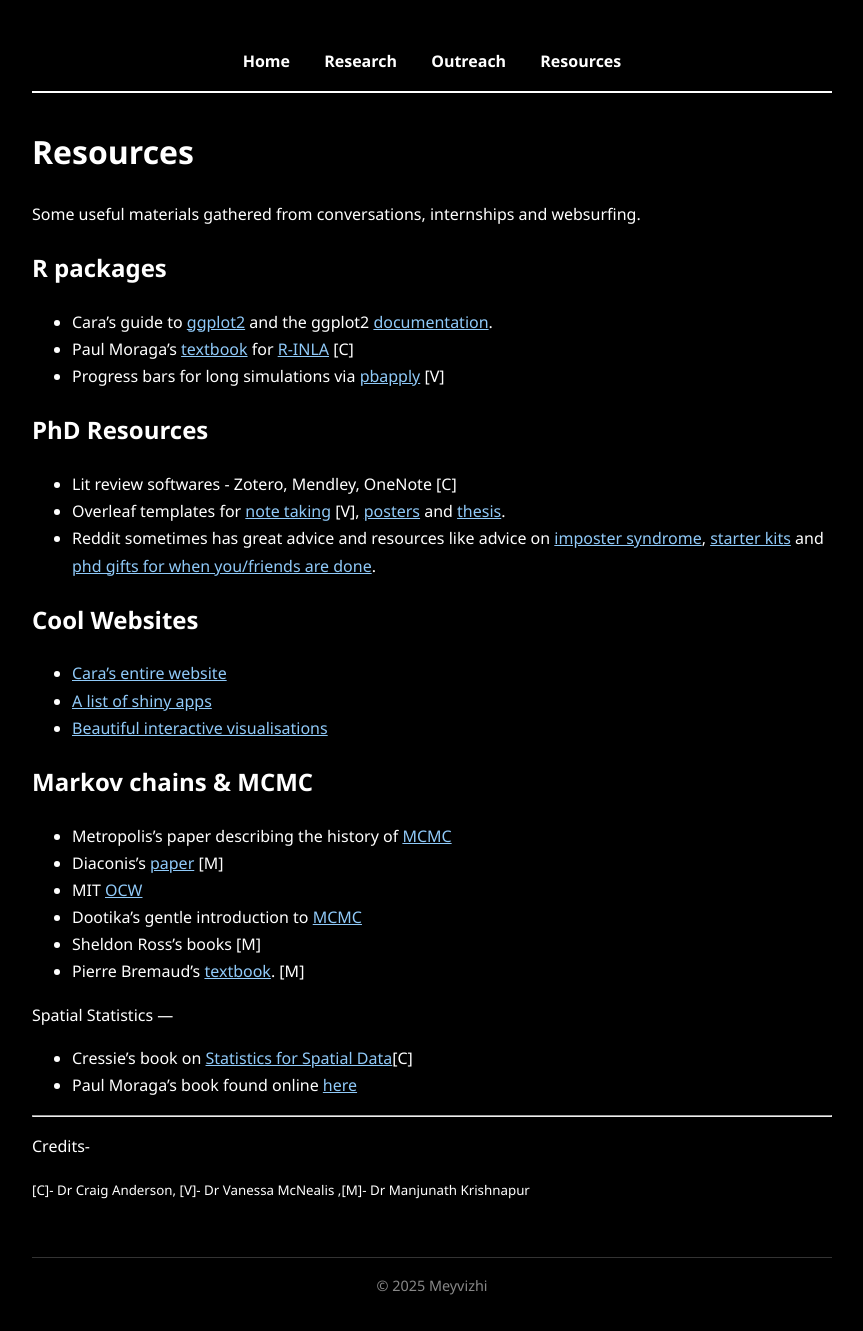
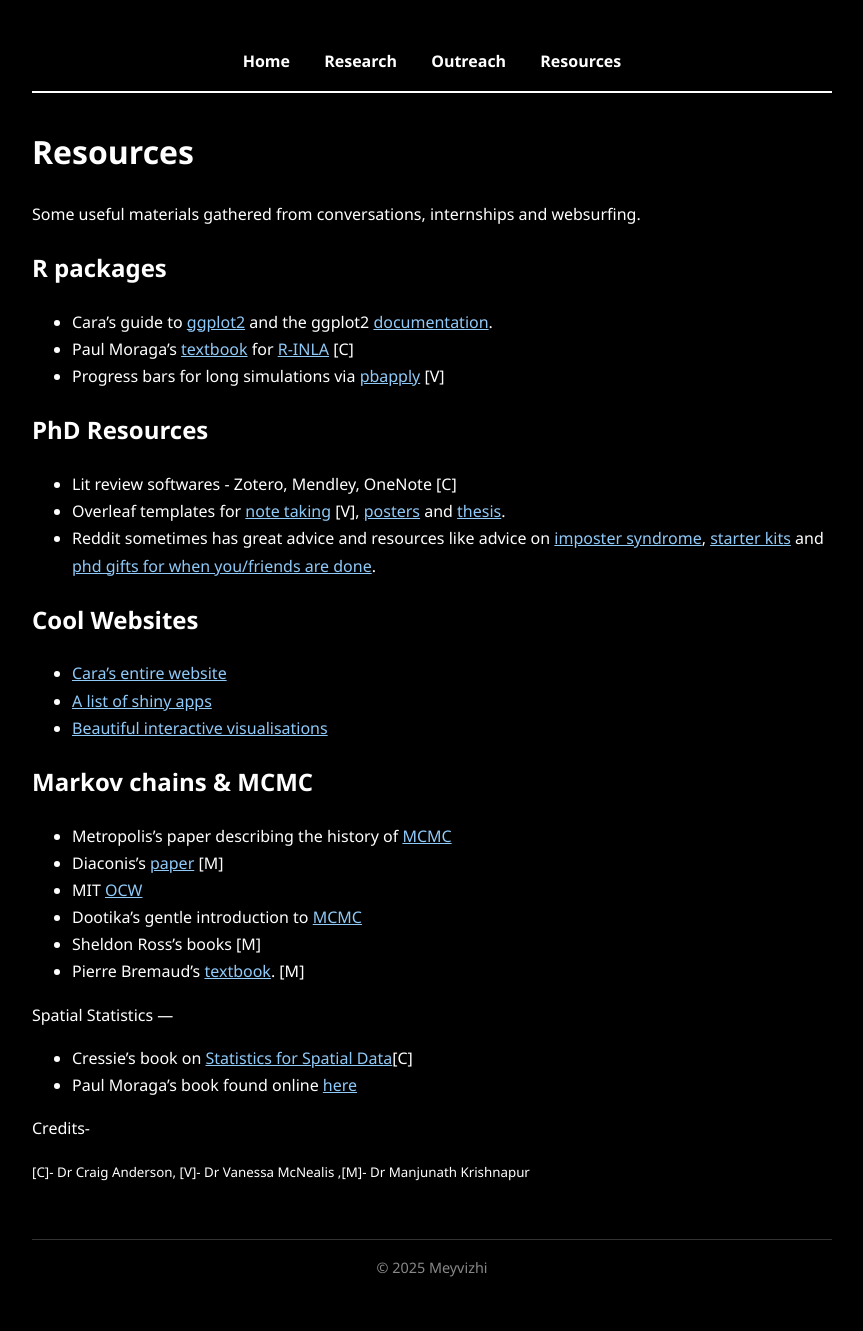
Before and after one commit to meyvizhii/website, a Jekyll site: the page built from resources.md, in a window 1280 px wide. Shown: the whole page, without its empty margins (208-1071 px from the left). Built offline with Jekyll 4.4.1, drawn with Linux system fonts in a browser that asks for light colours.

```diff
--- a/resources.md
+++ b/resources.md
@@ -44,7 +44,7 @@ Markov chains & MCMC
  - Cressie's book on [Statistics for Spatial Data](https://onlinelibrary.wiley.com/doi/book/10.1002/9781119115151?msockid=249ea3195d2e6f811d22b60a5c546e13)[C]
  - Paul Moraga's book found online [here](https://www.paulamoraga.com/book-spatial/)
 
-_______
+
 Credits-
 
    <sup>[C]- Dr Craig Anderson, [V]- Dr Vanessa McNealis ,[M]- Dr Manjunath Krishnapur<sup>
```
